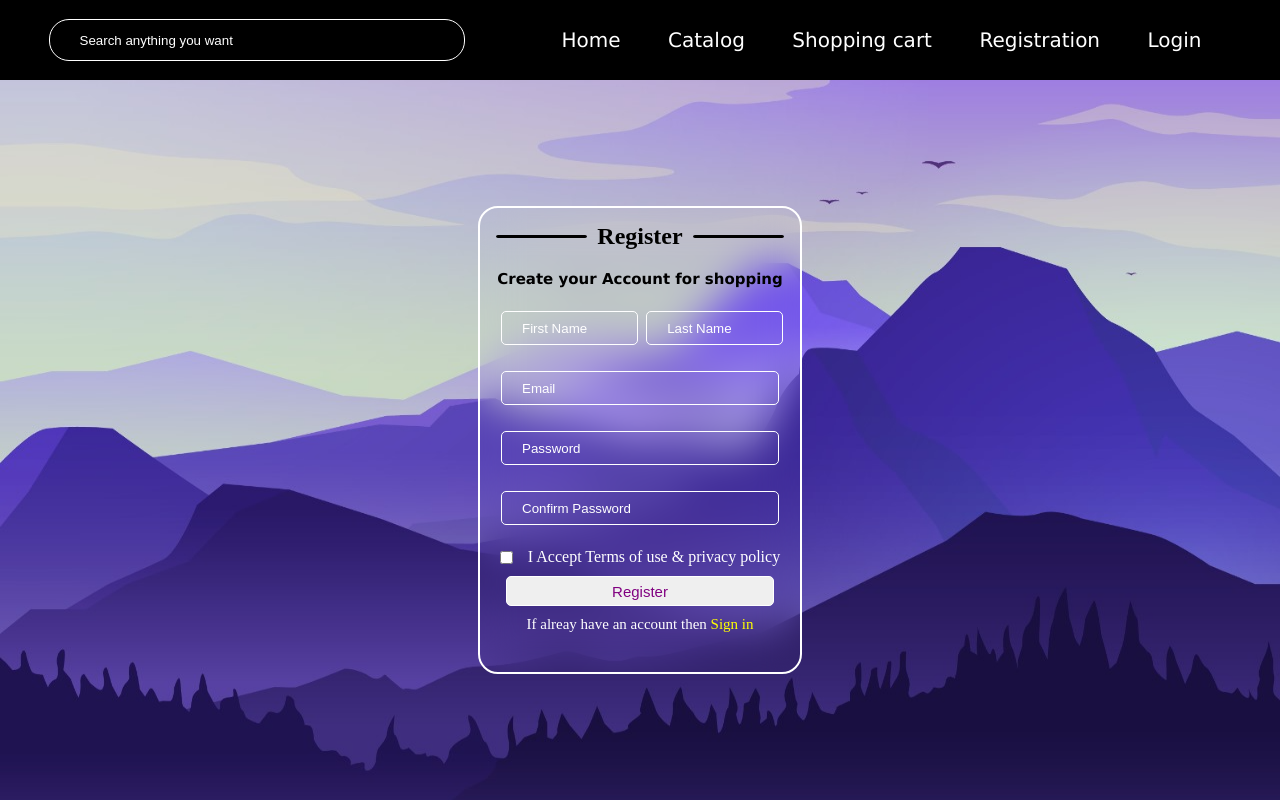
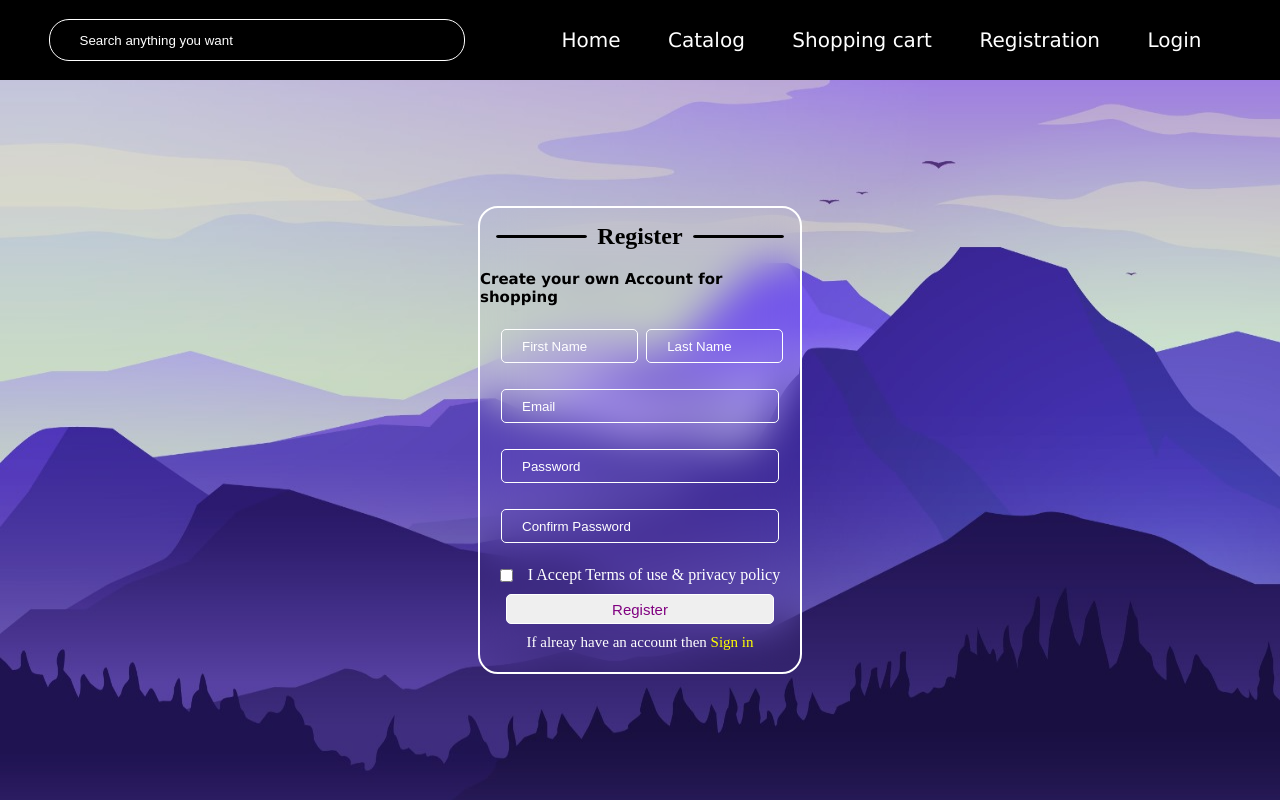
Before and after one commit to Rajkumar1709/first_question, a plain HTML site: page one/Registration.html in a window 1280 px wide. Drawn offline with Linux system fonts and the light colour scheme.

Commit message:
shping updated

```diff
--- a/one/Registration.html
+++ b/one/Registration.html
@@ -24,7 +24,7 @@
             <div id="reg">
                 <hr><h1>Register</h1><hr>
             </div>
-            <p id="acc">Create your Account for shopping</p>
+            <p id="acc">Create your own Account for shopping</p>
             <div id="inpt">
                 <div id="names">
                     <input type="text" placeholder="First Name">
```
